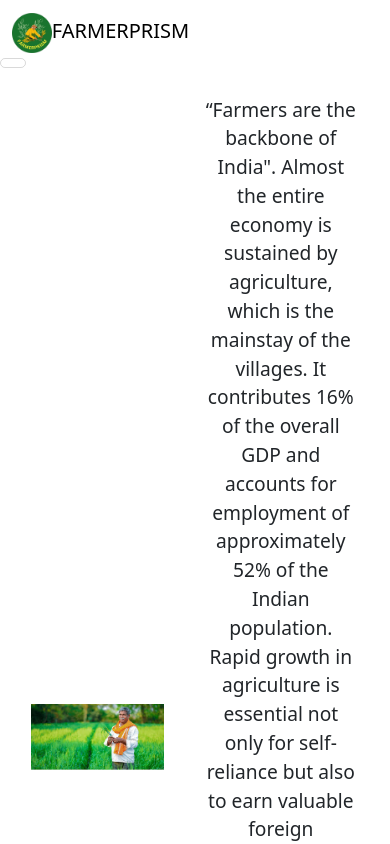
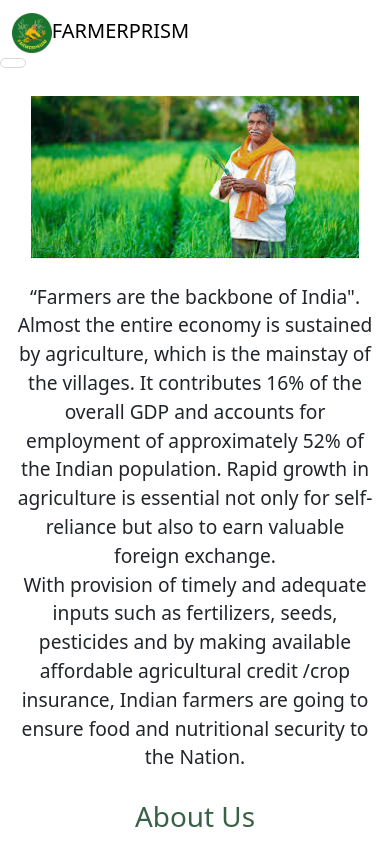
Before and after one commit to siddharthakatiyar/FARMERPRISM, a React (Create React App) app: page / in a window 390 px wide. Shown: the top 844 px of the page. Built offline with nearby package versions, Linux system fonts and the light colour scheme; some icons are missing.

Commit message:
change media query of home page

```diff
--- a/package.json
+++ b/package.json
@@ -11,6 +11,7 @@
     "i18next": "^22.4.9",
     "jquery": "^3.6.3",
     "mdb-react-ui-kit": "^5.1.0",
+    "node": "^19.3.0",
     "popper.js": "^1.16.1",
     "react": "^18.2.0",
     "react-dom": "^18.2.0",
--- a/src/App.js
+++ b/src/App.js
@@ -6,7 +6,7 @@ import { BrowserRouter as Router, Routes, Route }
 import Home from './pages/index';
 import Agriculture from './pages/agriculture';
 import Medical from './pages/medical';
-import Marketplace from './pages/marketplace/App';
+import Marketplace from './pages/marketplace/user/login';
 
 function App() {
   return (
--- a/src/components/Navbar/index.js
+++ b/src/components/Navbar/index.js
@@ -38,7 +38,7 @@ export default function App() {
 			<MDBCollapse navbar show={showBasic}>
           <MDBNavbarNav className='mr-auto text-nowrap mb-2 mb-lg-0'>
             <MDBNavbarItem>
-              <MDBNavbarLink href='#'>About Us</MDBNavbarLink>
+              <MDBNavbarLink href='/index'>About Us</MDBNavbarLink>
             </MDBNavbarItem>
 			<MDBNavbarItem>
               <MDBNavbarLink href='/agriculture'>Agriculture</MDBNavbarLink>
--- a/src/pages/index.css
+++ b/src/pages/index.css
@@ -46,3 +46,16 @@ footer {
     text-align: center;
     font-size: large;
   }
+
+  @media (max-width:900px) {
+    .intro{
+        display: block;
+    }
+    .farmer-img{
+        width: 100%;
+    }
+    .farmer-intro{
+        width: 100%;
+        padding: 3%;
+    }
+  }
```
Also changed, not shown: 1 other file (tests, documents, lock files or other folders).
